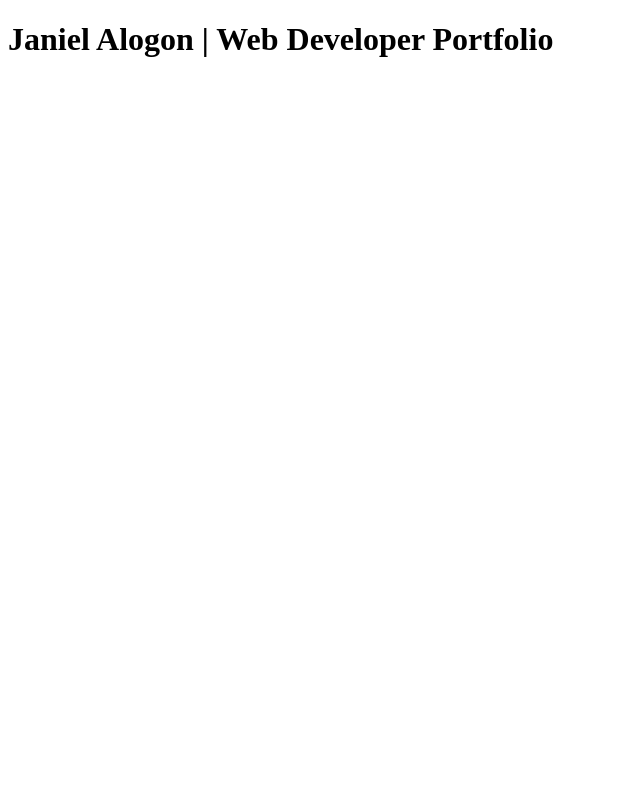
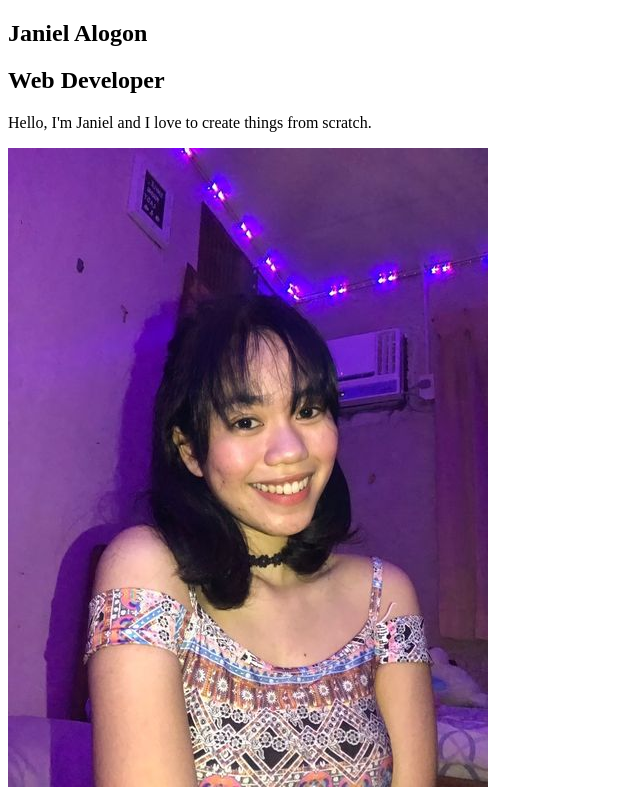
Before and after one commit to frncsjnl/fcb-portfolio, a plain HTML site: page index.html in a window 1280 px wide. Shown: the whole page, without its empty margins (0-640 px from the left). Drawn offline with Linux system fonts and the light colour scheme.

Commit message:
#2 - Add headers, text, and image

```diff
--- a/index.html
+++ b/index.html
@@ -7,6 +7,18 @@
     <title>Janiel Alogon | Web Developer Portfolio</title>
 </head>
 <body>
-    <h1>Janiel Alogon | Web Developer Portfolio</h1>
+
+    <div class="container">
+        <section id="landing">
+            <h1>Janiel Alogon</h1>
+            <h2>Web Developer</h2>
+            <p>Hello, I'm Janiel and I love to create things from scratch.</p>
+            <img src="images/Janiel.jpg" alt="">
+        </section>
+
+        <section id="gallery">
+
+        </section>
+    </div>
 </body>
 </html>
```
Also changed, not shown: images/Janiel.jpg (added).
